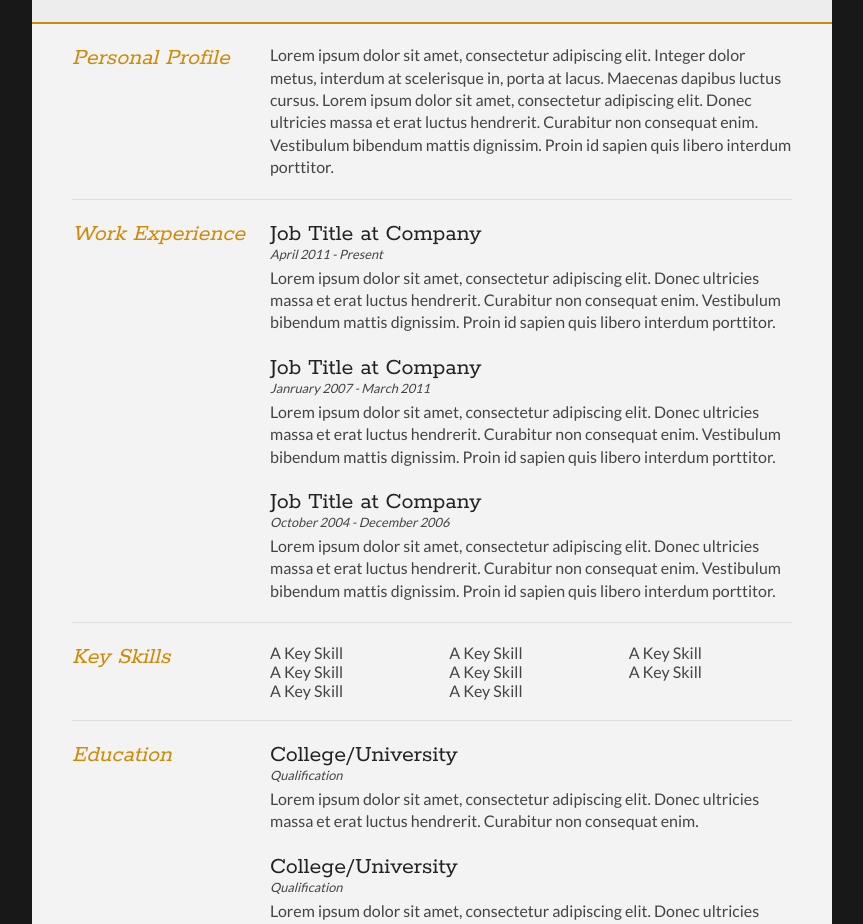
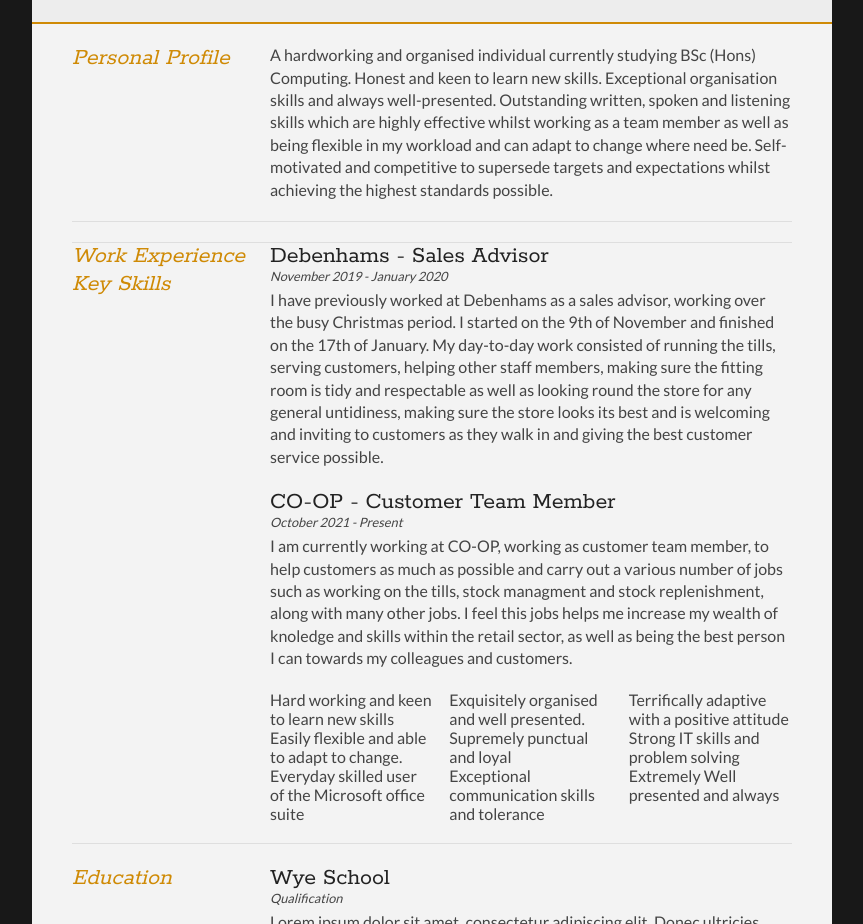
Before and after one commit to Windows03JW/Windows03JW.github.io, a plain HTML site: page index.html in a window 1280 px wide. Shown: the part 152-1076 px from the top of the page, without its empty margins (208-1071 px from the left). Drawn offline with Linux system fonts and the light colour scheme.

Commit message:
Update index.html

```diff
--- a/index.html
+++ b/index.html
@@ -26,7 +26,7 @@
 		<div id="contactDetails" class="quickFade delayFour">
 			<ul>
 				<li>e: <a href="mailto:joe@bloggs.com" target="_blank">jw******@gmail.com</a></li>
-				<li>w: <a href="http://www.bloggs.com">N/Am</a></li>
+				<li>w: <a href="http://www.bloggs.com">N/A</a></li>
 				<li>m: 079********2</li>
 			</ul>
 		</div>
@@ -41,7 +41,7 @@
 				</div>
 
 				<div class="sectionContent">
-					<p>Lorem ipsum dolor sit amet, consectetur adipiscing elit. Integer dolor metus, interdum at scelerisque in, porta at lacus. Maecenas dapibus luctus cursus. Lorem ipsum dolor sit amet, consectetur adipiscing elit. Donec ultricies massa et erat luctus hendrerit. Curabitur non consequat enim. Vestibulum bibendum mattis dignissim. Proin id sapien quis libero interdum porttitor.</p>
+					<p>A hardworking and organised individual currently studying BSc (Hons) Computing. Honest and keen to learn new skills. Exceptional organisation skills and always well-presented. Outstanding written, spoken and listening skills which are highly effective whilst working as a team member as well as being flexible in my workload and can adapt to change where need be. Self-motivated and competitive to supersede targets and expectations whilst achieving the highest standards possible.</p>
 				</div>
 			</article>
 			<div class="clear"></div>
@@ -55,23 +55,17 @@
 
 			<div class="sectionContent">
 				<article>
-					<h2>Job Title at Company</h2>
-					<p class="subDetails">April 2011 - Present</p>
-					<p>Lorem ipsum dolor sit amet, consectetur adipiscing elit. Donec ultricies massa et erat luctus hendrerit. Curabitur non consequat enim. Vestibulum bibendum mattis dignissim. Proin id sapien quis libero interdum porttitor.</p>
+					<h2>Debenhams - Sales Advisor</h2>
+					<p class="subDetails">November 2019 - January 2020</p>
+					<p>I have previously worked at Debenhams as a sales advisor, working over the busy Christmas period. I started on the 9th of November and finished on the 17th of January. My day-to-day work consisted of running the tills, serving customers, helping other staff members, making sure the fitting room is tidy and respectable as well as looking round the store for any general untidiness, making sure the store looks its best and is welcoming and inviting to customers as they walk in and giving the best customer service possible.</p>
 				</article>
 
 				<article>
-					<h2>Job Title at Company</h2>
-					<p class="subDetails">Janruary 2007 - March 2011</p>
-					<p>Lorem ipsum dolor sit amet, consectetur adipiscing elit. Donec ultricies massa et erat luctus hendrerit. Curabitur non consequat enim. Vestibulum bibendum mattis dignissim. Proin id sapien quis libero interdum porttitor.</p>
+					<h2>CO-OP - Customer Team Member</h2>
+					<p class="subDetails">October 2021 - Present</p>
+					<p>I am currently working at CO-OP, working as customer team member, to help customers as much as possible and carry out a various number of jobs such as working on the tills, stock managment and stock replenishment, along with many other jobs. I feel this jobs helps me increase my wealth of knoledge and skills within the retail sector, as well as being the best person I can towards my colleagues and customers.</p>
 				</article>
 
-				<article>
-					<h2>Job Title at Company</h2>
-					<p class="subDetails">October 2004 - December 2006</p>
-					<p>Lorem ipsum dolor sit amet, consectetur adipiscing elit. Donec ultricies massa et erat luctus hendrerit. Curabitur non consequat enim. Vestibulum bibendum mattis dignissim. Proin id sapien quis libero interdum porttitor.</p>
-				</article>
-			</div>
 			<div class="clear"></div>
 		</section>
 
@@ -83,14 +77,16 @@
 
 			<div class="sectionContent">
 				<ul class="keySkills">
-					<li>A Key Skill</li>
-					<li>A Key Skill</li>
-					<li>A Key Skill</li>
-					<li>A Key Skill</li>
-					<li>A Key Skill</li>
-					<li>A Key Skill</li>
-					<li>A Key Skill</li>
-					<li>A Key Skill</li>
+					<li>Hard working and keen to learn new skills</li>
+					<li>Easily flexible and able to adapt to change.</li>
+					<li>Everyday skilled user of the Microsoft office suite</li>
+					<li>Exquisitely organised and well presented.</li>
+					<li>Supremely punctual and loyal</li>
+					<li>Exceptional communication skills and tolerance</li>
+				        <li>Terrifically adaptive with a positive attitude</li>
+		                        <li>Strong IT skills and problem solving</li>
+					<li>Extremely Well presented and always</li>
+
 				</ul>
 			</div>
 			<div class="clear"></div>
@@ -104,7 +100,7 @@
 
 			<div class="sectionContent">
 				<article>
-					<h2>College/University</h2>
+					<h2>Wye School</h2>
 					<p class="subDetails">Qualification</p>
 					<p>Lorem ipsum dolor sit amet, consectetur adipiscing elit. Donec ultricies massa et erat luctus hendrerit. Curabitur non consequat enim.</p>
 				</article>
```
